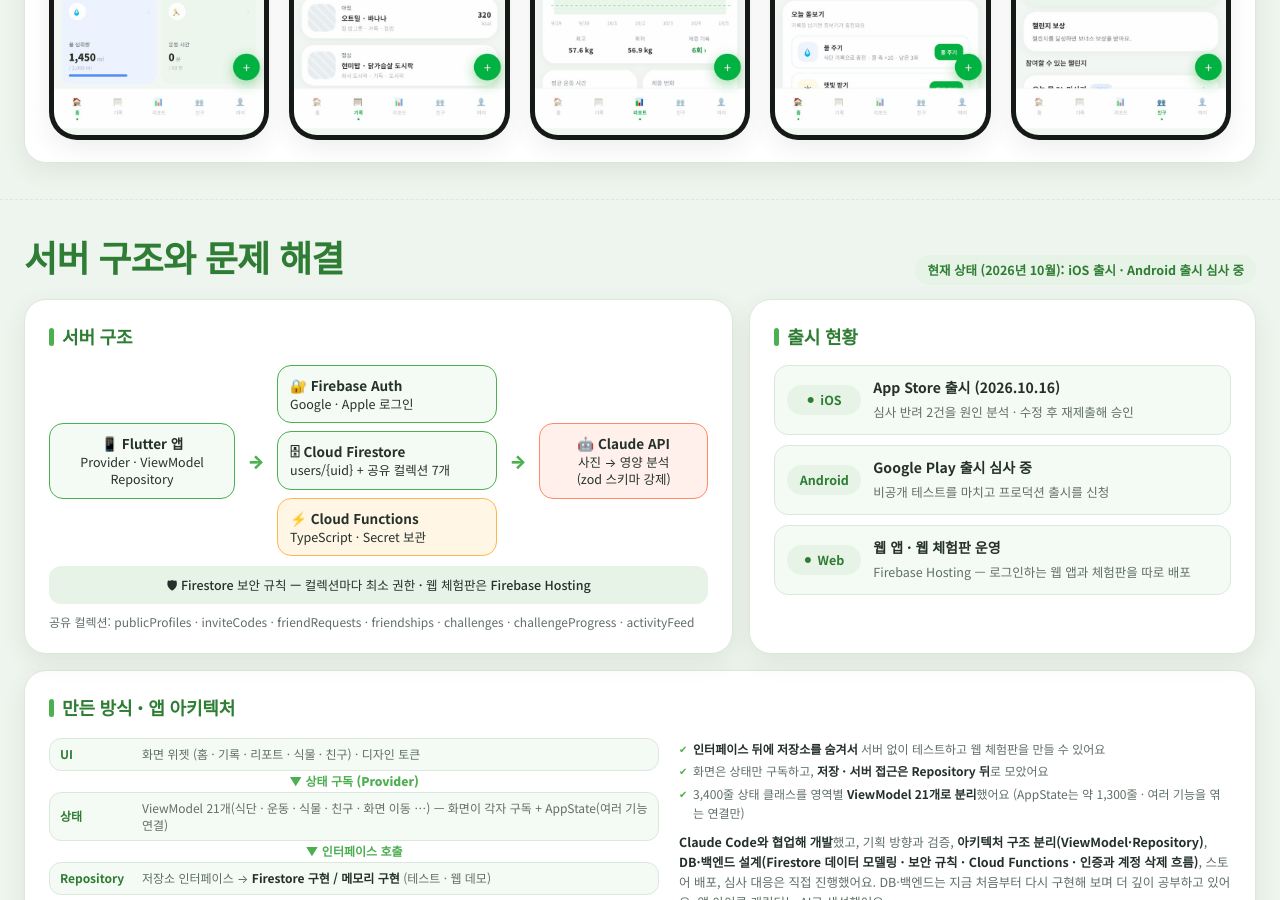
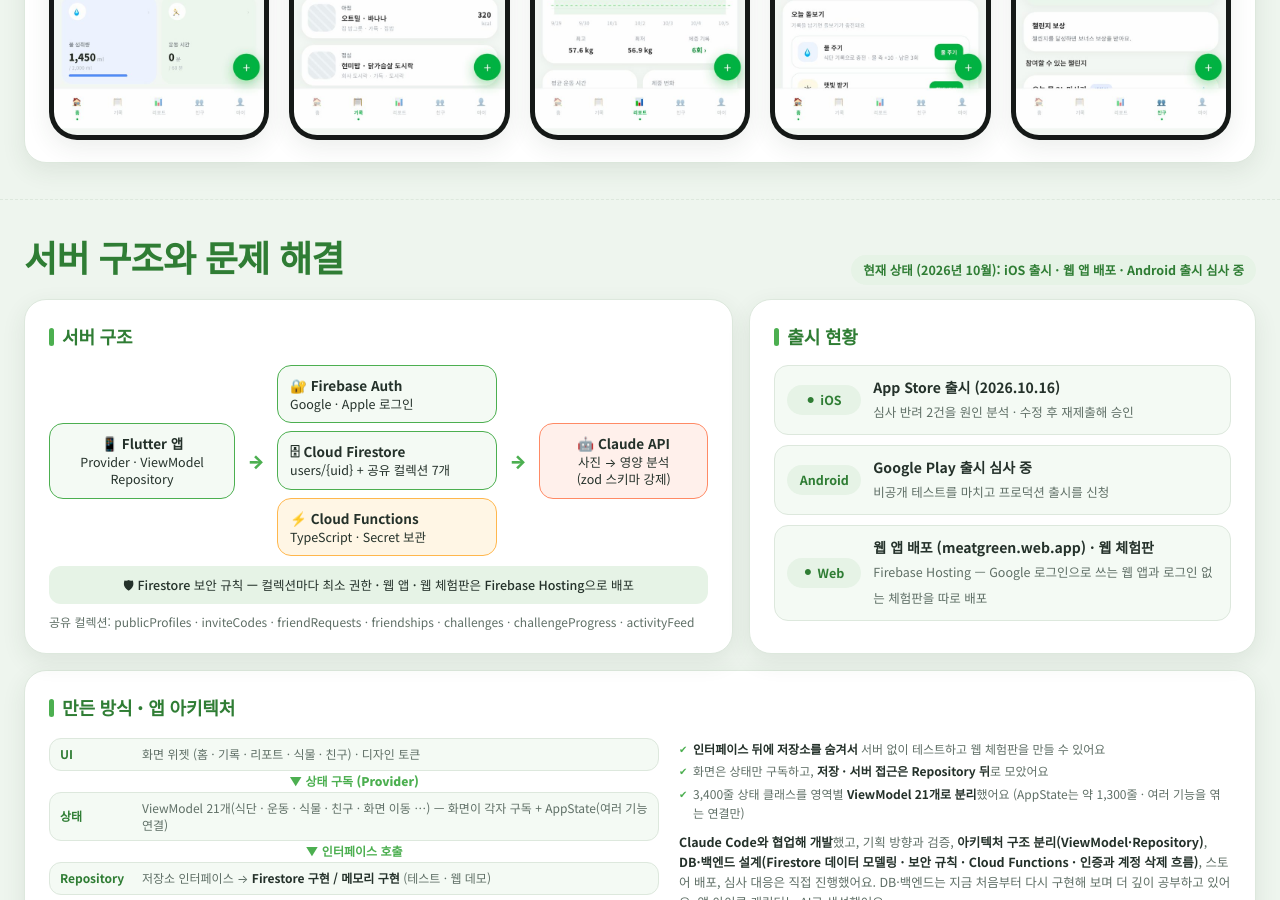
Before and after one commit to CR-KStar/diet_project, a Jekyll site: the page docs/index.html, which Jekyll copies as it is, in a window 1280 px wide and 900 px high, scrolled down 2132 px. Built offline with Jekyll 4.4.1, drawn with Linux system fonts in a browser that asks for light colours; some of the changed text lies outside the part shown.

Commit message:
포트폴리오: 웹 앱 배포 사실 반영
Co-Authored-By: Claude Sonnet 5.5 <noreply@anthropic.com>

```diff
--- a/docs/index.html
+++ b/docs/index.html
@@ -255,7 +255,7 @@
       <div class="row" style="display:flex;flex-wrap:wrap;gap:8px">
         <a class="chip live" href="https://apps.apple.com/kr/app/id6818954921" target="_blank" rel="noopener">App Store 출시</a>
         <span class="chip live">Google Play 출시 심사 중</span>
-        <a class="chip live" href="https://meatgreen.web.app" target="_blank" rel="noopener">웹 앱 운영</a>
+        <a class="chip live" href="https://meatgreen.web.app" target="_blank" rel="noopener">웹 앱 배포</a>
       </div>
       <p class="how">다음 쪽부터 앱 화면과 구조, 해결한 문제를 소개해요.</p>
     </div>
@@ -295,6 +295,7 @@
       <div class="row">
         <a class="chip live" href="https://apps.apple.com/kr/app/id6818954921" target="_blank" rel="noopener">App Store 출시 (2026.10.16)</a>
         <span class="chip live">Google Play 출시 심사 중</span>
+        <a class="chip live" href="https://meatgreen.web.app" target="_blank" rel="noopener">웹 앱 배포</a>
       </div>
       <div class="row noprint">
         <button class="btn primary" id="demoBtn" type="button">▶ 앱 체험하기 (웹 데모)</button>
@@ -352,7 +353,7 @@
 <section class="page" id="page2">
   <div class="p2head">
     <h2>서버 구조와 문제 해결</h2>
-    <span class="chip">현재 상태 (2026년 10월): iOS 출시 · Android 출시 심사 중</span>
+    <span class="chip">현재 상태 (2026년 10월): iOS 출시 · 웹 앱 배포 · Android 출시 심사 중</span>
   </div>
 
   <div class="p2top">
@@ -369,7 +370,7 @@
         <div class="arr">→</div>
         <div class="node c"><b>🤖 Claude API</b>사진 → 영양 분석<br>(zod 스키마 강제)</div>
       </div>
-      <div class="rules">🛡 Firestore 보안 규칙 — 컬렉션마다 최소 권한 · 웹 체험판은 Firebase Hosting</div>
+      <div class="rules">🛡 Firestore 보안 규칙 — 컬렉션마다 최소 권한 · 웹 앱 · 웹 체험판은 Firebase Hosting으로 배포</div>
       <div class="col">공유 컬렉션: publicProfiles · inviteCodes · friendRequests · friendships · challenges · challengeProgress · activityFeed</div>
     </div>
     <div class="card">
@@ -377,7 +378,7 @@
       <ul class="rel">
         <li><span class="chip live">iOS</span><div><b>App Store 출시 (2026.10.16)</b><small>심사 반려 2건을 원인 분석 · 수정 후 재제출해 승인</small></div></li>
         <li><span class="chip">Android</span><div><b>Google Play 출시 심사 중</b><small>비공개 테스트를 마치고 프로덕션 출시를 신청</small></div></li>
-        <li><span class="chip live">Web</span><div><b>웹 앱 · 웹 체험판 운영</b><small>Firebase Hosting — 로그인하는 웹 앱과 체험판을 따로 배포</small></div></li>
+        <li><span class="chip live">Web</span><div><b>웹 앱 배포 (meatgreen.web.app) · 웹 체험판</b><small>Firebase Hosting — Google 로그인으로 쓰는 웹 앱과 로그인 없는 체험판을 따로 배포</small></div></li>
       </ul>
     </div>
   </div>
@@ -546,7 +547,7 @@ activityFeed                     <em>친구 활동 한 줄</em></pre>
       <a href="privacy/">개인정보 처리방침</a>
     </div>
   </div>
-  <p class="foot">※ iOS는 2026년 10월 16일 App Store에 출시했고, Android는 Google Play 출시 심사를 진행 중이에요(2026년 10월 기준).</p>
+  <p class="foot">※ iOS는 2026년 10월 16일 App Store에 출시했고, 웹 앱은 Firebase Hosting으로 배포했고, Android는 Google Play 출시 심사를 진행 중이에요(2026년 10월 기준).</p>
 </section>
 
 <script>
```
Also changed, not shown: 1 other file.
